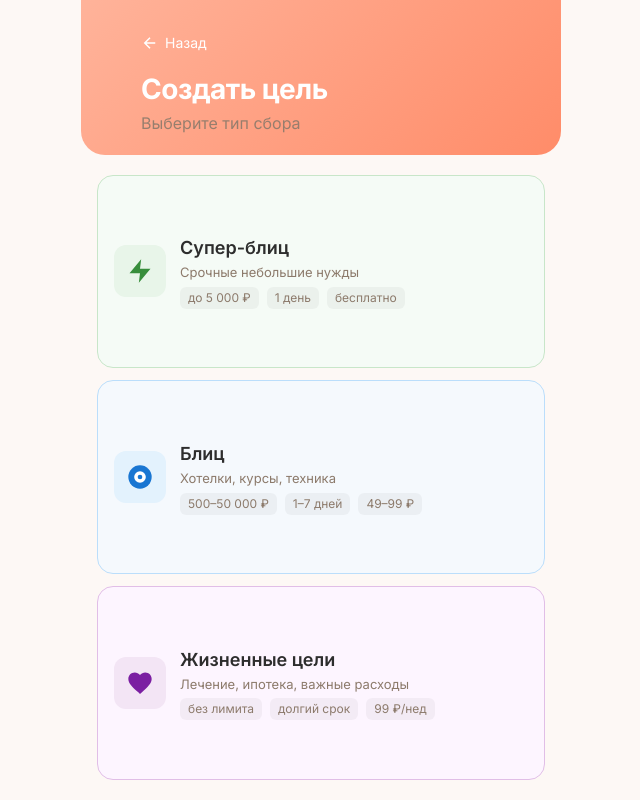
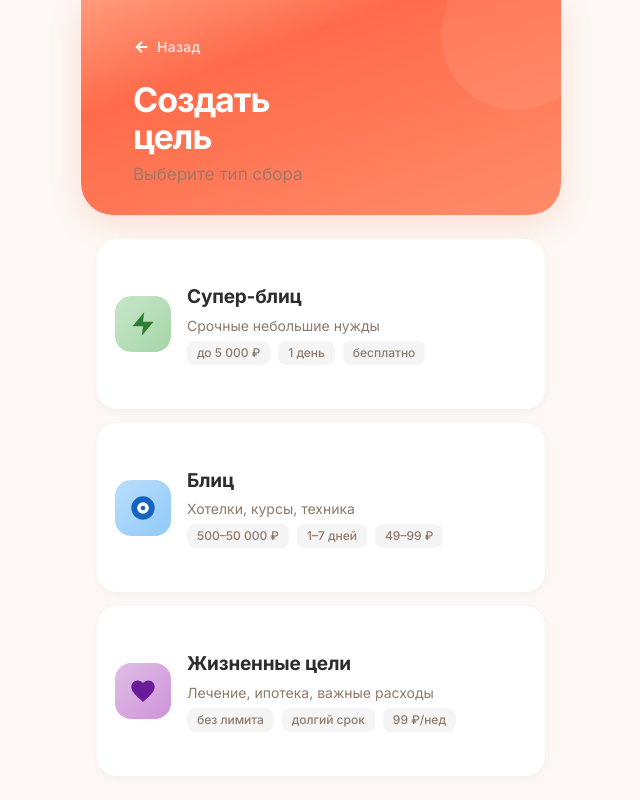
Before and after one commit to Catsik23/pomogay, a Flask app: page /goals/choose in a window 1280 px wide. Shown: the whole page, without its empty margins (319-959 px from the left). Run offline with Flask 3, Linux system fonts and the light colour scheme; a user stored in the database is signed in.

Commit message:
choose_goal_type: вау-версия — градиент, тени, крупный шрифт

```diff
--- a/templates/choose_goal_type.html
+++ b/templates/choose_goal_type.html
@@ -19,96 +19,118 @@
             flex-direction: column;
         }
 
-        /* Верхняя часть с градиентом */
+        /* Шапка */
         .header-section {
-            background: linear-gradient(135deg, #FFB39A 0%, #FF8C69 100%);
-            padding: 32px 20px 20px 60px;
+            background: linear-gradient(160deg, #FF9A7C 0%, #FF6B4A 30%, #FF8C69 100%);
+            padding: 36px 20px 28px 52px;
             color: white;
-            border-radius: 0 0 24px 24px;
-            flex-shrink: 0;
+            border-radius: 0 0 32px 32px;
+            position: relative;
+            overflow: hidden;
+            box-shadow: 0 8px 32px rgba(255, 108, 74, 0.2);
         }
-        .header-section a {
-            color: white;
+        .header-section::after {
+            content: '';
+            position: absolute;
+            top: -40px;
+            right: -30px;
+            width: 150px;
+            height: 150px;
+            background: rgba(255,255,255,0.08);
+            border-radius: 50%;
+        }
+        .back-link {
+            color: rgba(255,255,255,0.85);
             text-decoration: none;
             font-size: 14px;
+            font-weight: 500;
             display: inline-flex;
             align-items: center;
             gap: 6px;
-            margin-bottom: 20px;
+            margin-bottom: 24px;
+            letter-spacing: 0.3px;
         }
         .header-section h1 {
-            font-size: 28px;
-            font-weight: 700;
-            letter-spacing: -0.5px;
-            line-height: 1.2;
+            font-size: 34px;
+            font-weight: 800;
+            letter-spacing: -1px;
+            line-height: 1.1;
+            margin-bottom: 6px;
         }
         .header-section p {
-            font-size: 16px;
-            font-weight: 300;
-            opacity: 0.9;
-            margin-top: 4px;
+            font-size: 17px;
+            font-weight: 400;
+            opacity: 0.85;
         }
 
-        /* Кнопки — заполняют оставшееся место */
+        /* Кнопки */
         .options-section {
             flex: 1;
             display: flex;
             flex-direction: column;
-            padding: 20px 16px;
-            gap: 12px;
+            padding: 24px 16px;
+            gap: 14px;
         }
         .option {
             flex: 1;
             display: flex;
             align-items: center;
-            gap: 14px;
-            padding: 0 16px;
-            border-radius: 16px;
+            gap: 16px;
+            padding: 0 18px;
+            border-radius: 20px;
             text-decoration: none;
             color: #2D2D2D;
-            transition: transform 0.1s, opacity 0.15s;
-            min-height: 0;
+            transition: transform 0.15s, box-shadow 0.15s;
+            position: relative;
+            background: white;
+            box-shadow: 0 2px 8px rgba(0,0,0,0.04);
         }
         .option:active {
-            transform: scale(0.98);
-            opacity: 0.85;
+            transform: scale(0.97);
+            box-shadow: 0 1px 4px rgba(0,0,0,0.08);
         }
         .option-icon {
-            width: 52px;
-            height: 52px;
-            border-radius: 12px;
+            width: 56px;
+            height: 56px;
+            border-radius: 16px;
             display: flex;
             align-items: center;
             justify-content: center;
             flex-shrink: 0;
         }
-        .option-green .option-icon { background: #E8F5E9; }
-        .option-blue .option-icon { background: #E3F2FD; }
-        .option-purple .option-icon { background: #F3E5F5; }
-        .option-green { background: #F5FBF6; border: 1px solid #C8E6C9; }
-        .option-blue { background: #F5F9FD; border: 1px solid #BBDEFB; }
-        .option-purple { background: #FDF5FF; border: 1px solid #E1BEE7; }
-        .option-title { font-size: 18px; font-weight: 600; }
-        .option-desc { font-size: 13px; color: #8C7A6B; margin-top: 2px; }
-        .option-meta { font-size: 12px; color: #8C7A6B; margin-top: 4px; display: flex; gap: 8px; }
-        .option-meta span { background: rgba(0,0,0,0.04); padding: 2px 8px; border-radius: 6px; }
+        .option-green .option-icon { background: linear-gradient(135deg, #C8E6C9, #A5D6A7); }
+        .option-blue .option-icon { background: linear-gradient(135deg, #BBDEFB, #90CAF9); }
+        .option-purple .option-icon { background: linear-gradient(135deg, #E1BEE7, #CE93D8); }
+        .option-title {
+            font-size: 19px;
+            font-weight: 700;
+            letter-spacing: -0.2px;
+        }
+        .option-desc { font-size: 14px; color: #8C7A6B; margin-top: 3px; }
+        .option-meta { font-size: 12px; color: #8C7A6B; margin-top: 5px; display: flex; gap: 8px; }
+        .option-meta span {
+            background: #F5F5F5;
+            padding: 3px 10px;
+            border-radius: 8px;
+            font-weight: 500;
+        }
     </style>
 </head>
 <body>
     <div class="container">
         <div class="header-section">
-            <a href="/goals">
-                <svg width="18" height="18" viewBox="0 0 24 24" fill="none" stroke="white" stroke-width="2"><path d="M19 12H5M12 19l-7-7 7-7"/></svg>
+            <a href="/goals" class="back-link">
+                <svg width="18" height="18" viewBox="0 0 24 24" fill="none" stroke="white" stroke-width="2.5"><path d="M19 12H5M12 19l-7-7 7-7"/></svg>
                 Назад
             </a>
-            <h1>Создать цель</h1>
+            <h1>Создать<br>цель</h1>
             <p>Выберите тип сбора</p>
         </div>
 
         <div class="options-section">
             <a class="option option-green" href="/goals/new/super_blitz">
                 <div class="option-icon">
-                    <svg width="28" height="28" viewBox="0 0 24 24" fill="#388E3C"><path d="M13 2L3 14h9l-1 8 10-12h-9l1-8z"/></svg>
+                    <svg width="28" height="28" viewBox="0 0 24 24" fill="#2E7D32"><path d="M13 2L3 14h9l-1 8 10-12h-9l1-8z"/></svg>
                 </div>
                 <div>
                     <div class="option-title">Супер-блиц</div>
@@ -119,7 +141,7 @@
 
             <a class="option option-blue" href="/goals/new/blitz">
                 <div class="option-icon">
-                    <svg width="28" height="28" viewBox="0 0 24 24" fill="#1976D2"><circle cx="12" cy="12" r="10"/><circle cx="12" cy="12" r="5" fill="white"/><circle cx="12" cy="12" r="2" fill="#1976D2"/></svg>
+                    <svg width="28" height="28" viewBox="0 0 24 24" fill="#1565C0"><circle cx="12" cy="12" r="10"/><circle cx="12" cy="12" r="5" fill="white"/><circle cx="12" cy="12" r="2" fill="#1565C0"/></svg>
                 </div>
                 <div>
                     <div class="option-title">Блиц</div>
@@ -130,7 +152,7 @@
 
             <a class="option option-purple" href="/goals/new/serious" onclick="alert('Серьёзные сборы — скоро'); return false;">
                 <div class="option-icon">
-                    <svg width="28" height="28" viewBox="0 0 24 24" fill="#7B1FA2"><path d="M12 21.35l-1.45-1.32C5.4 15.36 2 12.28 2 8.5 2 5.42 4.42 3 7.5 3c1.74 0 3.41.81 4.5 2.09C13.09 3.81 14.76 3 16.5 3 19.58 3 22 5.42 22 8.5c0 3.78-3.4 6.86-8.55 11.54L12 21.35z"/></svg>
+                    <svg width="28" height="28" viewBox="0 0 24 24" fill="#6A1B9A"><path d="M12 21.35l-1.45-1.32C5.4 15.36 2 12.28 2 8.5 2 5.42 4.42 3 7.5 3c1.74 0 3.41.81 4.5 2.09C13.09 3.81 14.76 3 16.5 3 19.58 3 22 5.42 22 8.5c0 3.78-3.4 6.86-8.55 11.54L12 21.35z"/></svg>
                 </div>
                 <div>
                     <div class="option-title">Жизненные цели</div>
```
